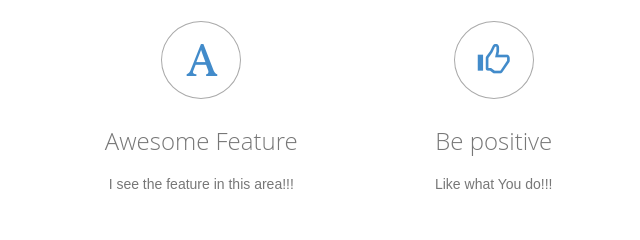
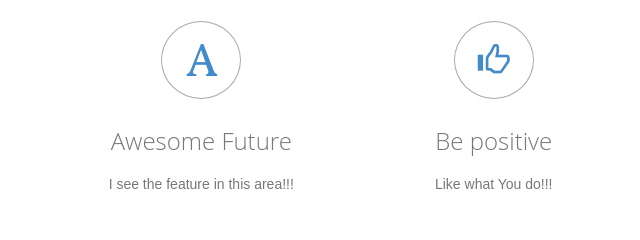
Before and after one commit to arego/own, a plain HTML site: page index.html in a window 1280 px wide. Shown: the part 800-1040 px from the top of the page, 0-640 px from the left. Drawn offline with Linux system fonts and the light colour scheme; a web font is replaced by a local one.

Commit message:
Update index.html

```diff
--- a/index.html
+++ b/index.html
@@ -67,7 +67,7 @@
 		<div class="row">
 			<div class="col-md-3">
 				<span class="glyphicon glyphicon-a"></span> <br>
-				<h3>Awesome Feature</h3>
+				<h3>Awesome Future</h3>
 				I see the feature in this area!!!
 			</div>
 			<div class="col-md-3">
```
